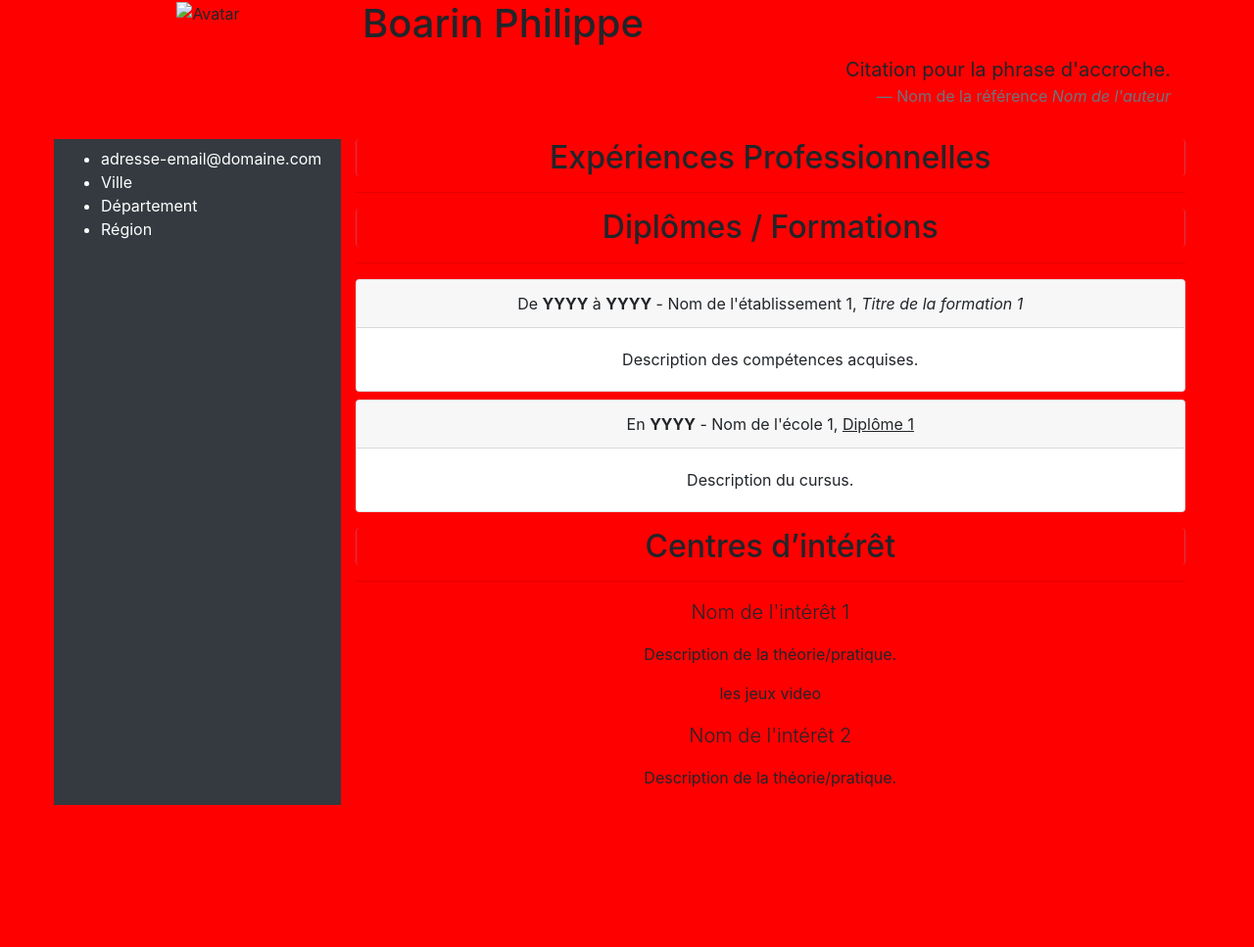
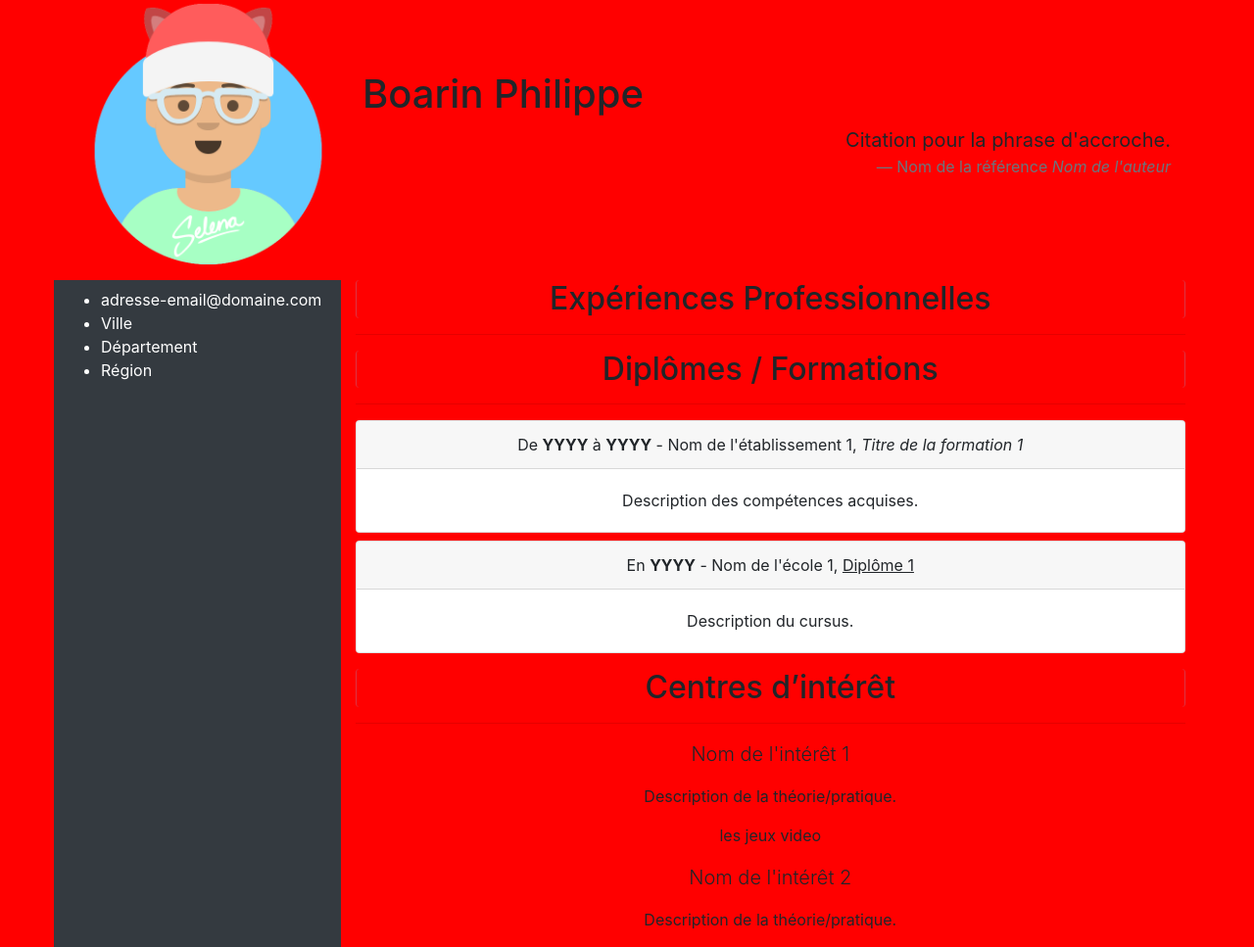
Before and after one commit to Reda1893/Reda1893.github.io, a plain HTML site: page index.html in a window 1280 px wide. Shown: the whole page at 98% size. Before the commit the page ends 822 px from the top, so only its background shows below. Drawn offline with Linux system fonts and the light colour scheme.

Commit message:
Update index.html

```diff
--- a/index.html
+++ b/index.html
@@ -37,7 +37,7 @@
                     <!--
                         Pour la création d'un avatar : https://getavataaars.com/
                     -->
-                    <img class="img-fluid" src="./assets/img/avataaars.png" title="Avatar" alt="Avatar" />
+                    <img class="img-fluid" src="./assets/avataaars.png" title="Avatar" alt="Avatar" />
                 </article>
 
                 <article class="col-12 col-sm-8 col-md-9 align-self-center">
```
